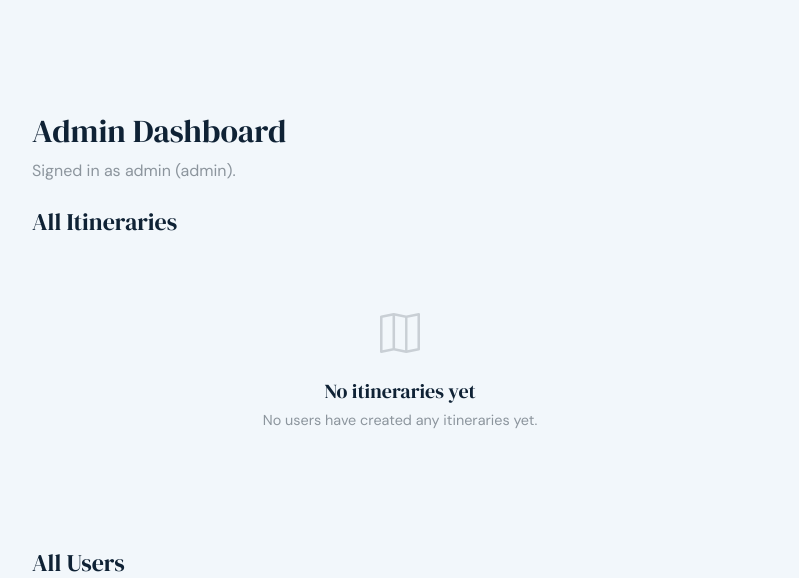
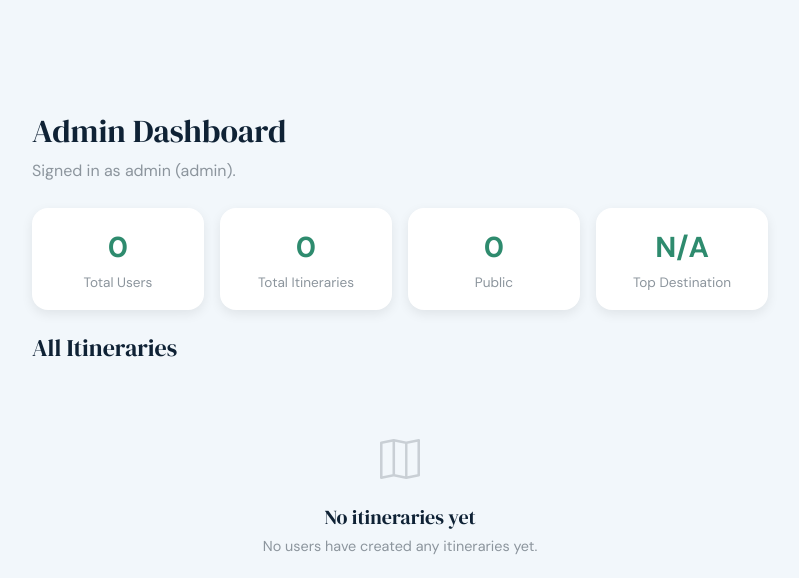
Before and after one commit to sduproy/CITS3403-Project, a Flask app: page /admin in a window 1280 px wide. Shown: the part 75-653 px from the top of the page, without its empty margins (240-1039 px from the left). Run offline with Flask 3, Linux system fonts and the light colour scheme; a user stored in the database is signed in.

Commit message:
add: admin stats on dashboard

```diff
--- a/routes.py
+++ b/routes.py
@@ -170,12 +170,26 @@ def dashboard():
 def admin_dashboard():
     itineraries = Itinerary.query.order_by(Itinerary.created_at.desc()).all()
     users = User.query.filter(User.role != "admin").order_by(User.created_at.desc()).all()
+    total_users = len(users)
+    total_itineraries = Itinerary.query.count()
+    public_itineraries = Itinerary.query.filter_by(is_public=1).count()
+    private_itineraries = total_itineraries - public_itineraries
+
+    from collections import Counter
+    destinations = [i.destination.strip().title() for i in itineraries]
+    top_destination = Counter(destinations).most_common(1)[0][0] if destinations else "N/A"
+
     return render_template(
         "admin_dashboard.html",
         itineraries=itineraries,
         users=users,
         delete_itinerary_form=AdminDeleteItineraryForm(),
         delete_user_form=DeleteUserForm(),
+        total_users=total_users,
+        total_itineraries=total_itineraries,
+        public_itineraries=public_itineraries,
+        private_itineraries=private_itineraries,
+        top_destination=top_destination,
     )
 
 
--- a/templates/admin_dashboard.html
+++ b/templates/admin_dashboard.html
@@ -9,6 +9,33 @@
     <div class="tp-dashboard-header">
       <h2>Admin Dashboard</h2>
       <p class="tp-text-muted mb-0">Signed in as {{ current_user.username }} (admin).</p>
+    </div>
+
+    <div class="row g-3 mb-4">
+      <div class="col-6 col-md-3">
+        <div class="tp-card text-center p-3">
+          <div style="font-size:1.8rem;font-weight:700;color:var(--tp-teal)">{{ total_users }}</div>
+          <div class="tp-text-muted" style="font-size:0.85rem">Total Users</div>
+        </div>
+      </div>
+      <div class="col-6 col-md-3">
+        <div class="tp-card text-center p-3">
+          <div style="font-size:1.8rem;font-weight:700;color:var(--tp-teal)">{{ total_itineraries }}</div>
+          <div class="tp-text-muted" style="font-size:0.85rem">Total Itineraries</div>
+        </div>
+      </div>
+      <div class="col-6 col-md-3">
+        <div class="tp-card text-center p-3">
+          <div style="font-size:1.8rem;font-weight:700;color:var(--tp-teal)">{{ public_itineraries }}</div>
+          <div class="tp-text-muted" style="font-size:0.85rem">Public</div>
+        </div>
+      </div>
+      <div class="col-6 col-md-3">
+        <div class="tp-card text-center p-3">
+          <div style="font-size:1.8rem;font-weight:700;color:var(--tp-teal)">{{ top_destination }}</div>
+          <div class="tp-text-muted" style="font-size:0.85rem">Top Destination</div>
+        </div>
+      </div>
     </div>
 
     <h4 class="mb-3" style="font-family:var(--tp-font-display);">All Itineraries</h4>
```
